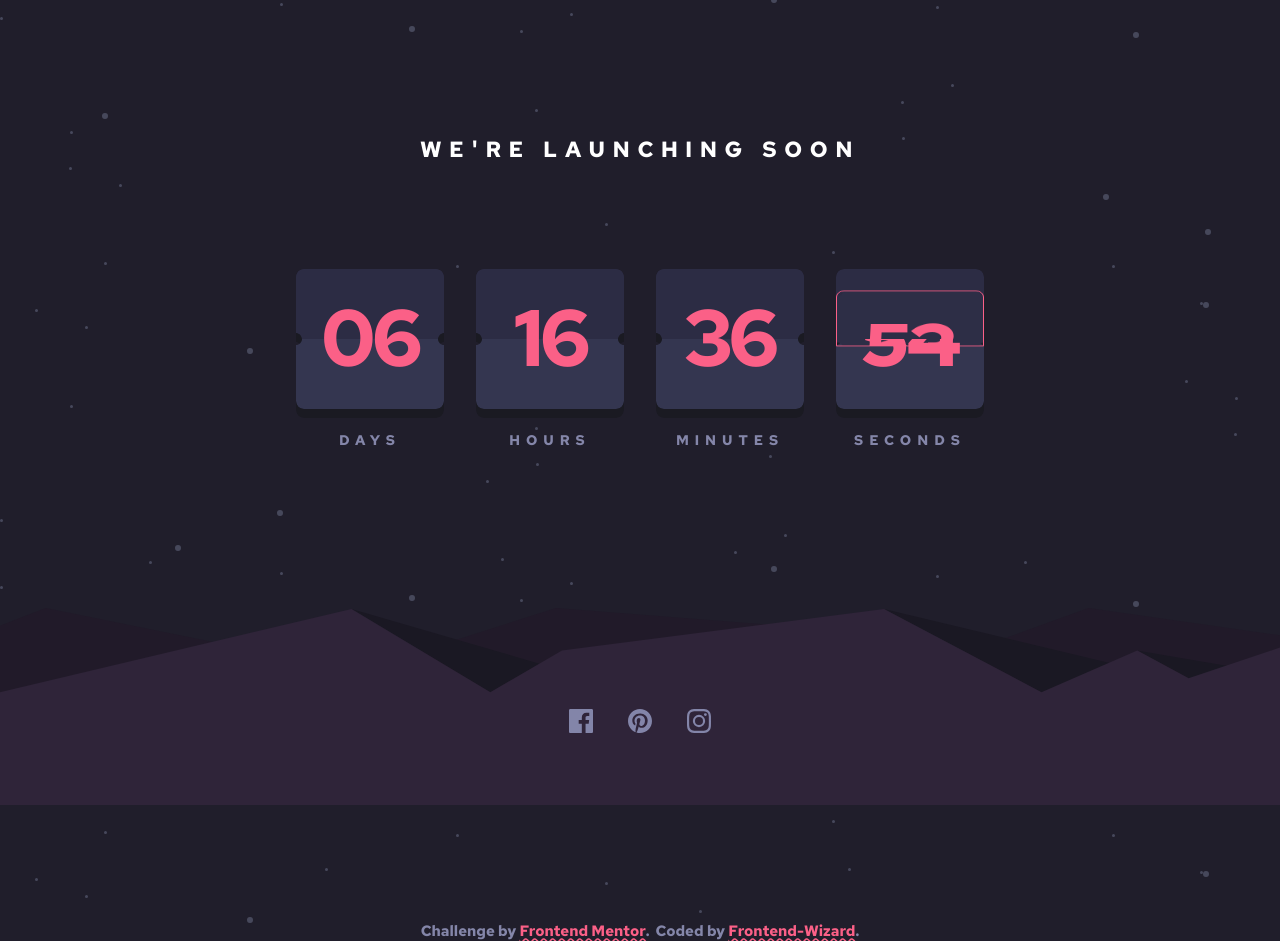
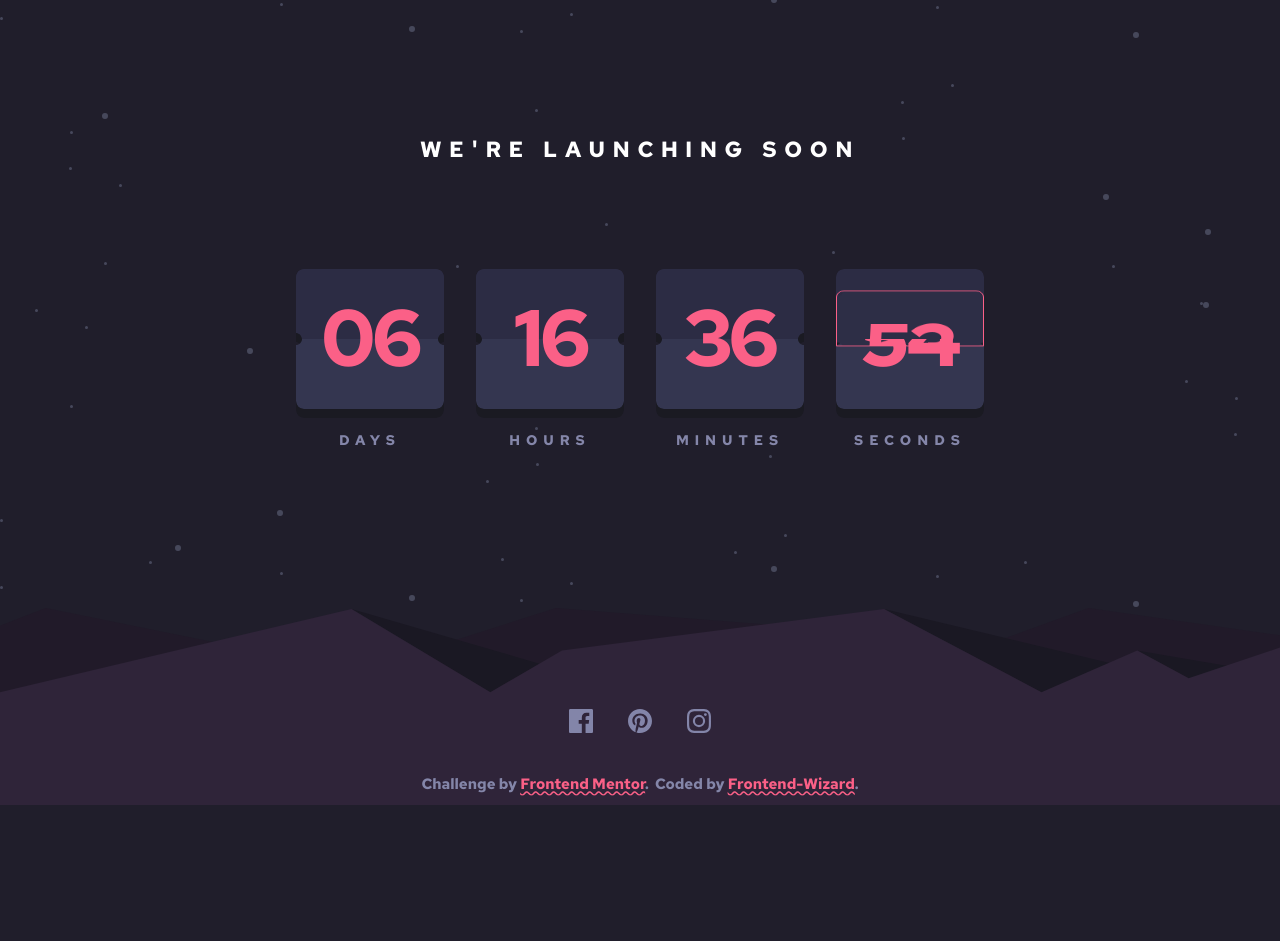
Before and after one commit to Frontend-Wizard/launch-countdown-timer, a plain HTML site: page index.html in a window 1280 px wide. After the commit the page ends 805 px from the top, so only its background shows below. Drawn offline with Linux system fonts and the light colour scheme.

Commit message:
Add files via upload

```diff
--- a/style.css
+++ b/style.css
@@ -134,7 +134,8 @@ footer {
 	background-image: url(Images/pattern-hills.svg);
 	background-size: cover;
 	display: flex;
-	justify-content: center;
+	flex-direction: column;
+	align-items: center;
 }
 
 .social {
@@ -150,19 +151,16 @@ footer {
 	display: flex;
 	flex-direction: row;
 	justify-content: center;
-	position: absolute;
-	bottom: -141px;
-	left: 0;
 	font-size: 15px;
+	transform: translateY(36px);
 }
 
 .attribution p {
-	font-weight: 500;
 	color: var(--gray);
 }
 
 .attribution p:first-of-type {
-	margin-right: .4em;
+	margin-right: 0.4em;
 }
 
 .attribution a {
@@ -256,7 +254,7 @@ footer {
 	}
 }
 
-@media screen and (max-width:360px) {
+@media screen and (max-width: 360px) {
 	.attribution {
 		font-size: 11px;
 		flex-direction: column;
```
Also changed, not shown: index.html (+0 -1 lines).
